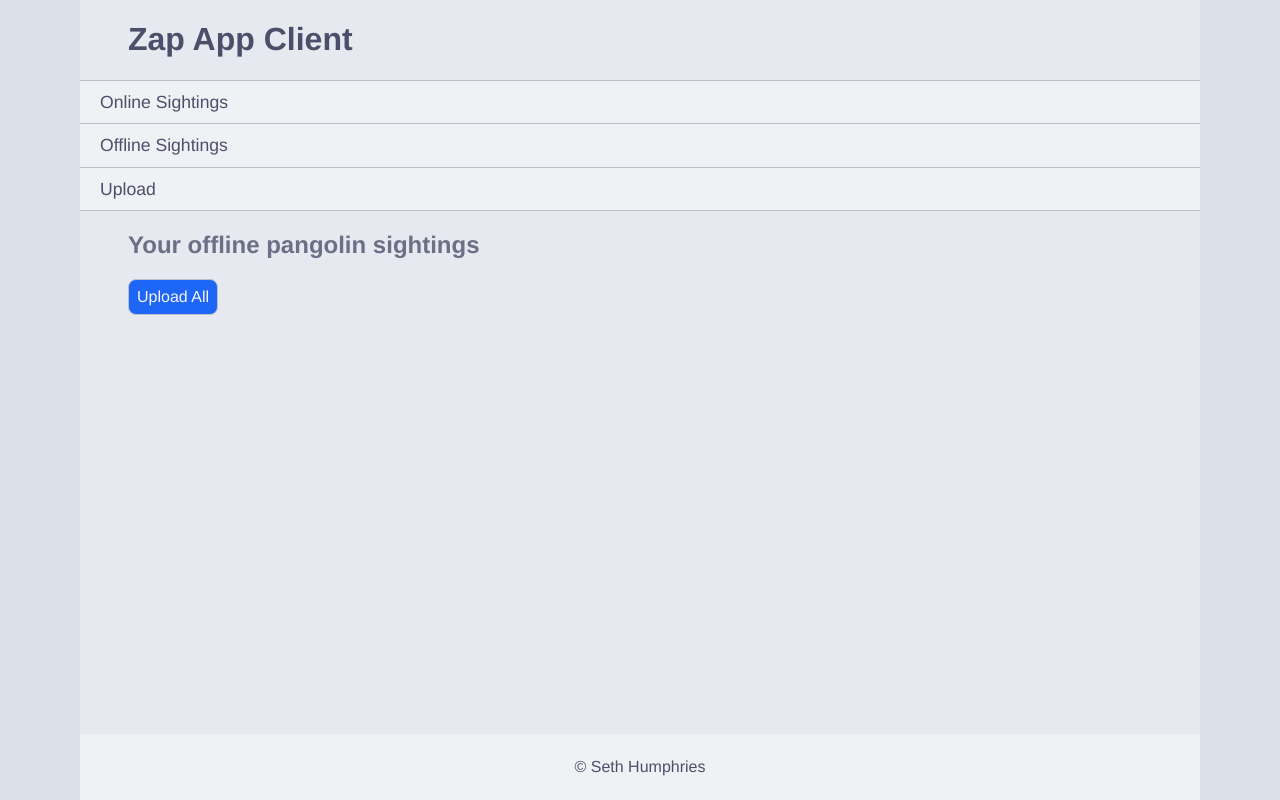
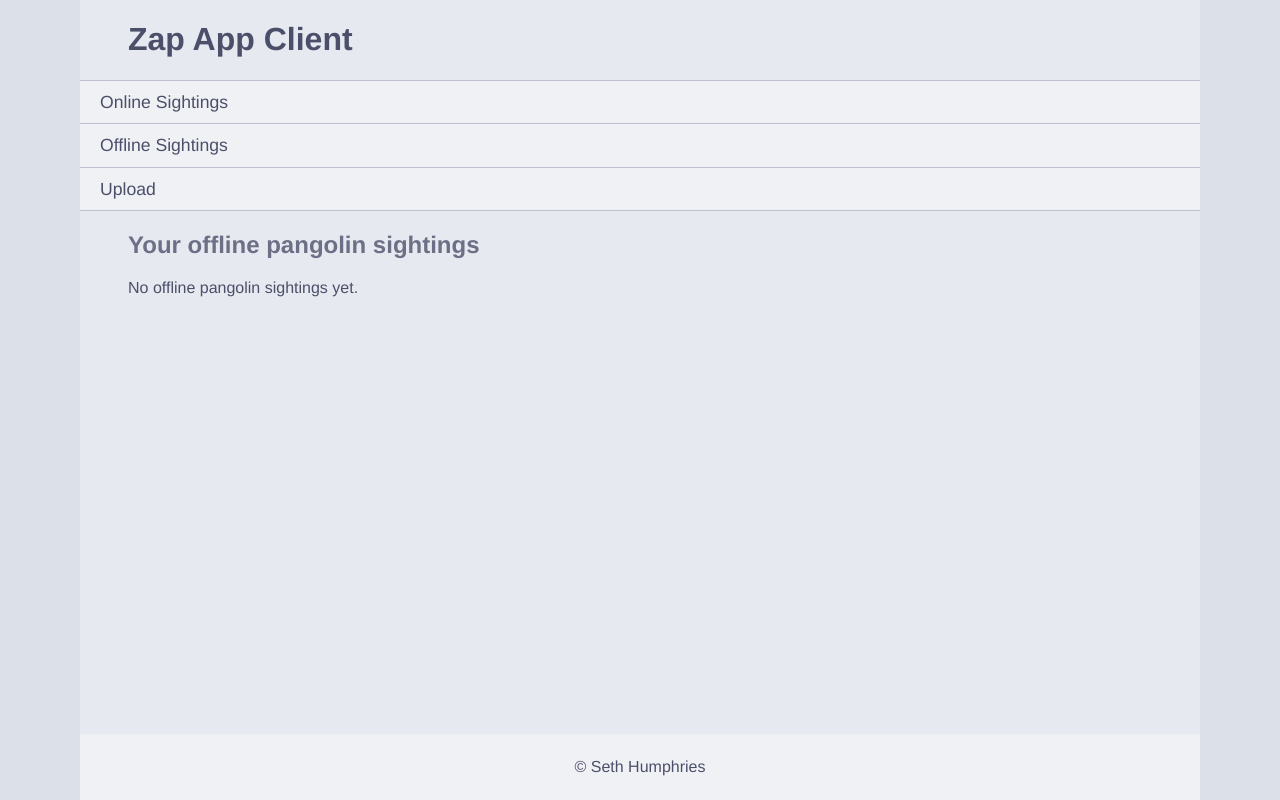
Before and after one commit to EnergeticBark/ci609, a SvelteKit app in the folder client/: page /offline in a window 1280 px wide. Built offline with nearby package versions, Linux system fonts and the light colour scheme.

Commit message:
Add error messages to the offline sightings page.

```diff
--- a/client/src/routes/+page.js
+++ b/client/src/routes/+page.js
@@ -7,7 +7,7 @@ export async function load({ fetch }) {
                 "https://bsh23.brighton.domains/ci609/api/sightings",
             );
             if (response.status === 204) {
-                throw new Error("There are no pangolin sightings yet.");
+                throw new Error("No pangolin sightings yet.");
             }
 
             return response.json();
--- a/client/src/routes/offline/+page.js
+++ b/client/src/routes/offline/+page.js
@@ -3,7 +3,7 @@ import { dbPromise } from "$lib/db.js";
 /** @type {import('./$types').PageLoad} */
 export async function load() {
     const db = await dbPromise;
-    const sightings = new Promise((resolve) => {
+    const sightings = new Promise((resolve, reject) => {
         const sightings = [];
         db
             .transaction("sightings", "readonly")
@@ -19,6 +19,10 @@ export async function load() {
                 });
                 cursor.continue();
             } else {
+                if (sightings.length === 0) {
+                    reject(new Error("No offline pangolin sightings yet."));
+                }
+
                 resolve(sightings);
             }
         };
--- a/client/src/routes/offline/+page.svelte
+++ b/client/src/routes/offline/+page.svelte
@@ -74,15 +74,17 @@
 
 <main>
     <h2>Your offline pangolin sightings</h2>
-    <BlueButton type="button" onclick={handleUploadAll}>Upload All</BlueButton>
     {#await data.sightings}
         <label>Loading offline pangolin sightings...<progress></progress></label
         >
     {:then sightings}
+        <BlueButton type="button" onclick={handleUploadAll}>Upload All</BlueButton>
         <div id="gallery">
             {#each sightings as sighting}
                 <SightingPreview href="#" {...sighting} />
             {/each}
         </div>
+    {:catch error}
+        <p>{error.message}</p>
     {/await}
 </main>
```
